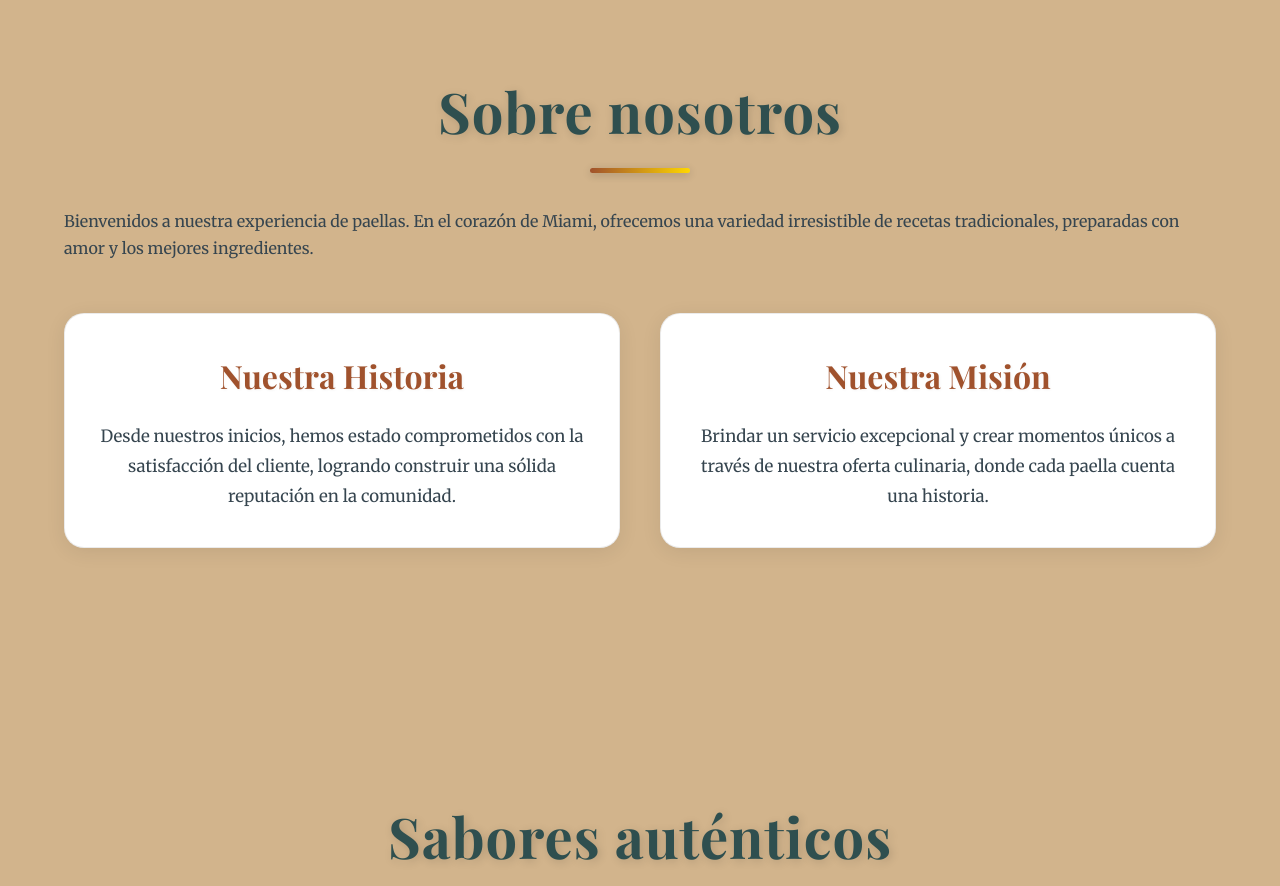
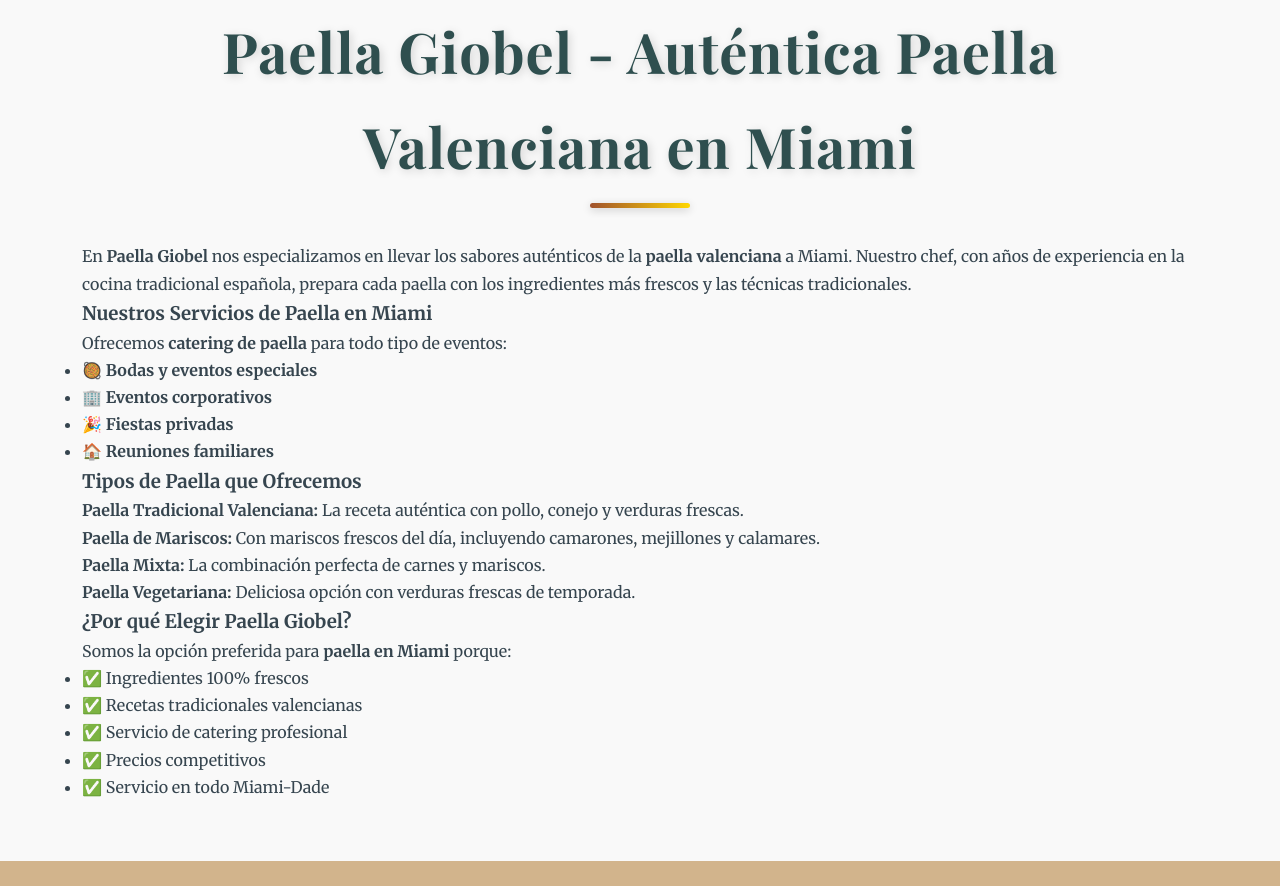
Before and after one commit to eldayanmd/paella-giobel, a website: page client/index.html in a window 1280 px wide. Shown: the part 857-1743 px from the top of the page. Drawn offline with nearby package versions, Linux system fonts and the light colour scheme; no server answers.

Commit message:
con schema.org

```diff
--- a/client/index.html
+++ b/client/index.html
@@ -31,17 +31,40 @@
       "@context": "https://schema.org",
       "@type": "Restaurant",
       "name": "Paella Giobel",
-  "description": "Auténtica Paella Valenciana en Miami",
+      "description": "Servicio de catering de paella auténtica valenciana en Miami",
       "url": "https://paella-giobel.onrender.com",
       "address": {
         "@type": "PostalAddress",
-    "addressLocality": "Miami",
-    "addressRegion": "FL"
+        "addressLocality": "Cuba",
+        "addressRegion": "Cu",
+        "addressCountry": "Cu"
       },
       "servesCuisine": "Spanish",
       "priceRange": "$$",
-  "telephone": "+1-XXX-XXX-XXXX"
+      "telephone": "+53-56431709",
+      "areaServed": "Cuba, Mayabeque",
+      "hasOfferCatalog": {
+        "@type": "OfferCatalog",
+        "name": "Servicios de Catering",
+        "itemListElement": [
+          {
+            "@type": "Offer",
+            "itemOffered": {
+              "@type": "Service",
+              "name": "Catering de Paella Tradicional"
             }
+          },
+          {
+            "@type": "Offer",
+            "itemOffered": {
+              "@type": "Service",
+              "name": "Catering de Paella de Mariscos"
+            }
+          }
+        ]
+      }
+    }
+    </script>
 </script>
   </head>
 <body>
@@ -76,21 +99,36 @@
         </div>
     </section>
 
-    <section class="about">
+    <!-- En tu index.html, agrega una sección "Sobre Nosotros" -->
+<section class="about-section" style="padding: 40px 20px; background: #f9f9f9;">
   <div class="container">
-            <h2>Sobre nosotros</h2>
-            <p>Bienvenidos a nuestra experiencia de paellas. En el corazón de Miami, ofrecemos una variedad irresistible de recetas tradicionales, preparadas con amor y los mejores ingredientes.</p>
+    <h2>Paella Giobel - Auténtica Paella Valenciana en Miami</h2>
+    <p>En <strong>Paella Giobel</strong> nos especializamos en llevar los sabores auténticos de la <strong>paella valenciana</strong> a Miami. Nuestro chef, con años de experiencia en la cocina tradicional española, prepara cada paella con los ingredientes más frescos y las técnicas tradicionales.</p>
 
-            <div class="about-grid">
-                <div class="about-item">
-                    <h3>Nuestra Historia</h3>
-                    <p>Desde nuestros inicios, hemos estado comprometidos con la satisfacción del cliente, logrando construir una sólida reputación en la comunidad.</p>
-                </div>
-                <div class="about-item">
-                    <h3>Nuestra Misión</h3>
-                    <p>Brindar un servicio excepcional y crear momentos únicos a través de nuestra oferta culinaria, donde cada paella cuenta una historia.</p>
-                </div>
-            </div>
+    <h3>Nuestros Servicios de Paella en Miami</h3>
+    <p>Ofrecemos <strong>catering de paella</strong> para todo tipo de eventos:</p>
+    <ul>
+      <li>🥘 <strong>Bodas y eventos especiales</strong></li>
+      <li>🏢 <strong>Eventos corporativos</strong></li>
+      <li>🎉 <strong>Fiestas privadas</strong></li>
+      <li>🏠 <strong>Reuniones familiares</strong></li>
+    </ul>
+
+    <h3>Tipos de Paella que Ofrecemos</h3>
+    <p><strong>Paella Tradicional Valenciana:</strong> La receta auténtica con pollo, conejo y verduras frescas.</p>
+    <p><strong>Paella de Mariscos:</strong> Con mariscos frescos del día, incluyendo camarones, mejillones y calamares.</p>
+    <p><strong>Paella Mixta:</strong> La combinación perfecta de carnes y mariscos.</p>
+    <p><strong>Paella Vegetariana:</strong> Deliciosa opción con verduras frescas de temporada.</p>
+
+    <h3>¿Por qué Elegir Paella Giobel?</h3>
+    <p>Somos la opción preferida para <strong>paella en Miami</strong> porque:</p>
+    <ul>
+      <li>✅ Ingredientes 100% frescos</li>
+      <li>✅ Recetas tradicionales valencianas</li>
+      <li>✅ Servicio de catering profesional</li>
+      <li>✅ Precios competitivos</li>
+      <li>✅ Servicio en todo Miami-Dade</li>
+    </ul>
   </div>
 </section>
 
```
Lines whose indentation alone changed are shown as unchanged.
